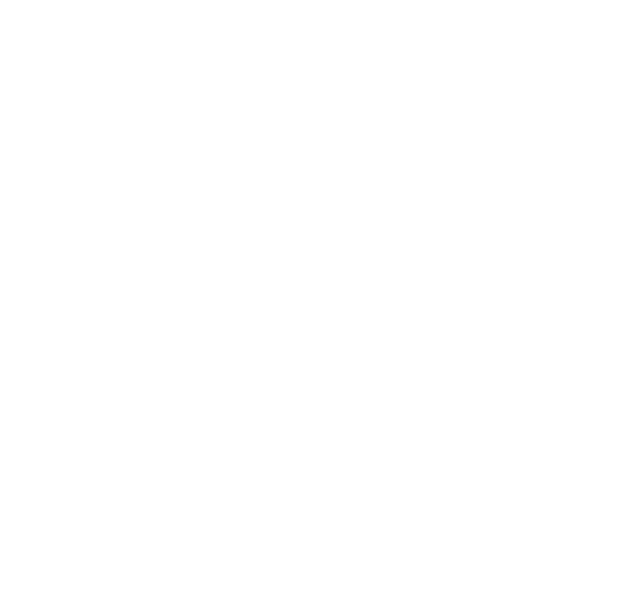
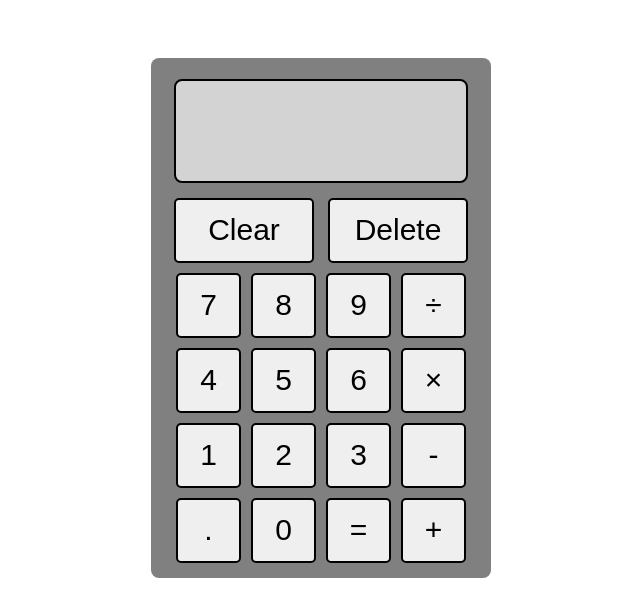
Before and after one commit to EricLam404/calculator, a plain HTML site: page index.html in a window 1280 px wide. Shown: the whole page, without its empty margins (319-959 px from the left). Drawn offline with Linux system fonts and the light colour scheme.

Commit message:
added calculator on to webpage

```diff
--- a/index.html
+++ b/index.html
@@ -4,11 +4,46 @@
     <meta charset="UTF-8">
     <meta http-equiv="X-UA-Compatible" content="IE=edge">
     <meta name="viewport" content="width=device-width, initial-scale=1.0">
-    <title>Document</title>
+    <title>Calculator</title>
     <link rel="stylesheet" href="style.css">
     <script src=javascript.js defer></script>
 </head>
 <body>
+    <div class="calc">
+        <div class="screen"></div>
+        <div class="buttons">
+            <div class="top">
+                <button class="top btn left" onclick="this.blur();">Clear</button>
+                <button class="top btn right" onclick="this.blur();">Delete</button>
+            </div>
+            <div class="grid">
+                <div class="one">
+                    <button class="btn" onclick="this.blur();">7</button>
+                    <button class="btn" onclick="this.blur();">8</button>
+                    <button class="btn" onclick="this.blur();">9</button>
+                    <button class="btn" onclick="this.blur();">÷</button>
+                </div>
+                <div class="two">
+                    <button class="btn" onclick="this.blur();">4</button>
+                    <button class="btn" onclick="this.blur();">5</button>
+                    <button class="btn" onclick="this.blur();">6</button>
+                    <button class="btn" onclick="this.blur();">×</button>
+                </div>
+                <div class="three">
+                    <button class="btn" onclick="this.blur();">1</button>
+                    <button class="btn" onclick="this.blur();">2</button>
+                    <button class="btn" onclick="this.blur();">3</button>
+                    <button class="btn" onclick="this.blur();">-</button>
+                </div>
+                <div class="four">
+                    <button class="btn" onclick="this.blur();">.</button>
+                    <button class="btn" onclick="this.blur();">0</button>
+                    <button class="btn" onclick="this.blur();">=</button>
+                    <button class="btn" onclick="this.blur();">+</button>
+                </div>
 
+            </div>
+        </div>
+    </div>
 </body>
 </html>
--- a/style.css
+++ b/style.css
@@ -0,0 +1,63 @@
+body {
+    display: flex;
+    justify-content: center;
+    align-items: center;
+}
+
+.calc {
+    display: flex;
+    background-color: gray;
+    justify-content: center;
+    align-items: center;
+    flex-direction: column;
+    border-radius: 8px;
+    height: 520px;
+    width: 340px;
+    margin-top: 50px;
+}
+
+.screen {
+    width: 290px;
+    height: 100px;
+    margin: -70px 5px 10px 5px;
+    background-color: lightgray;
+    border-radius: 8px;
+    border: 2px solid black;
+}
+
+.buttons {
+    display: flex;
+    flex-direction: column;
+    justify-content: center;
+    align-items: center;
+    margin-bottom: -80px;
+}
+
+.one {
+    display: flex;
+}
+
+.two {
+    display: flex;
+}
+
+.three {
+    display: flex;
+}
+
+.four {
+    display: flex;
+}
+
+.btn {
+    width: 65px;
+    height: 65px;
+    margin: 5px;
+    border: 2px solid black;
+    border-radius: 5px;
+    font-size: 30px;
+}
+
+.top.btn {
+    width: 140px;
+}
```
